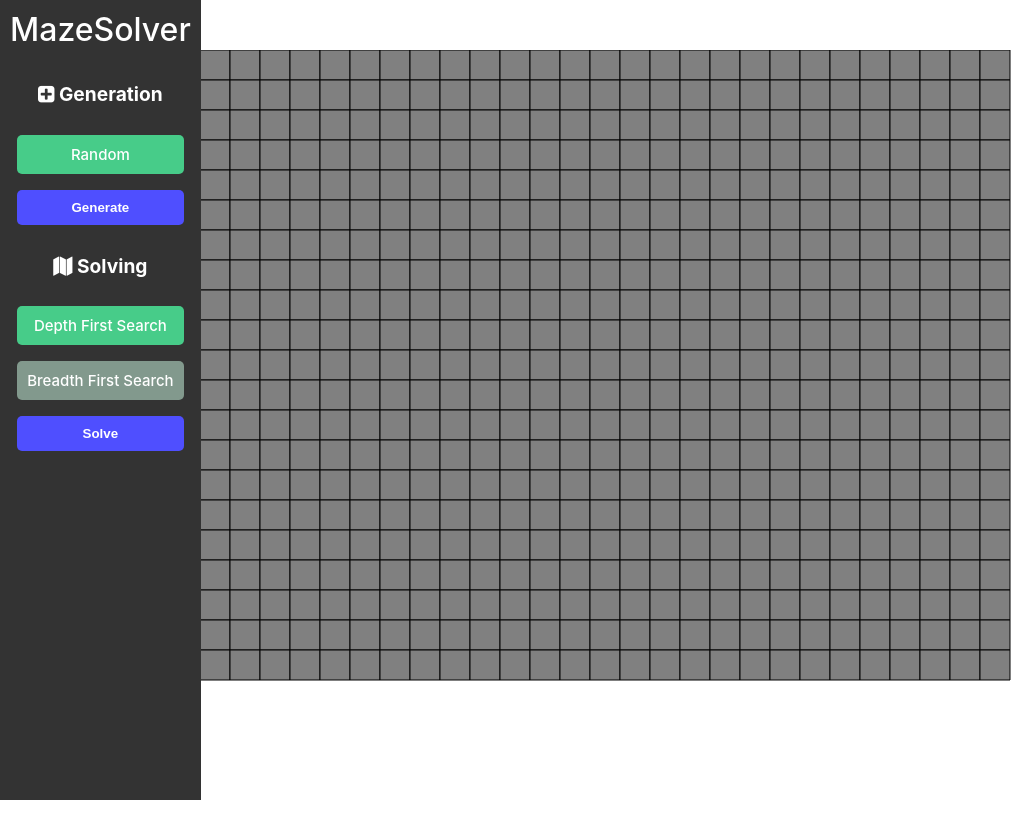
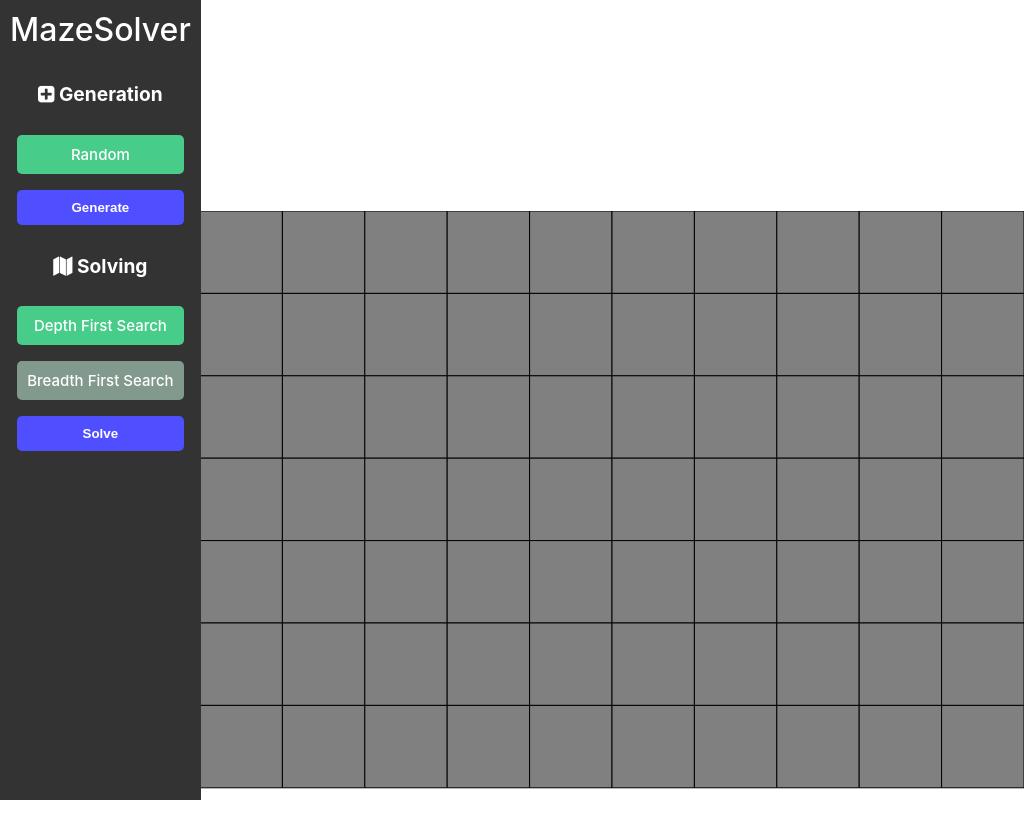
Before and after one commit to WukoSiric/vue-maze-visualizer, a Vue app: page / in a window 1024 px wide. Shown: the top 838 px of the page. Before the commit the page ends 800 px from the top, so only its background shows below. Built offline with nearby package versions, Linux system fonts and the light colour scheme.

Commit message:
Grid size adjusts depending on screen size

```diff
--- a/src/App.vue
+++ b/src/App.vue
@@ -27,15 +27,10 @@ const mazeGridRef = ref(null);
 
 <style scoped>
 
-  main {
-    padding-top: 50px;
-    margin: 7% 10%;
-  }
-
   @media (min-width: 1024px) {
     main {
       padding-left: 80px;
-      margin: 0% 120px;
+      margin: 4% 120px;
     }
   }
 
--- a/src/components/MazeGrid.vue
+++ b/src/components/MazeGrid.vue
@@ -8,7 +8,10 @@ export default {
     this.context = this.canvas.getContext("2d");
     this.canvas.width = window.innerWidth - 200;
     this.canvas.height = window.innerHeight - 150;
-    this.gapSize = 30;
+    this.gapSize = this.canvas.width / 10;
+    if (this.canvas.width > 1024) {
+      this.gapSize = 30;
+    }
     this.rows = Math.floor(this.canvas.width / this.gapSize);
     this.columns= Math.floor(this.canvas.height / this.gapSize);
     this.maze = new Maze(this.rows, this.columns, this.gapSize, this.context);
@@ -30,4 +33,11 @@ export default {
 </template>
 
 <style>
+  @media(max-width: 1024px) {
+    canvas {
+      display:block;
+      margin: auto;
+      margin-top: 30%;
+    }
+  }
 </style>
--- a/src/components/Navbar.vue
+++ b/src/components/Navbar.vue
@@ -12,6 +12,9 @@ export default {
   methods: {
     toggleMenu() {
       this.menuExpanded = !this.menuExpanded;
+    },
+    closeMenu() {
+      this.menuExpanded = false;
     },
     updateIsMobile() {
       this.isMobile = window.innerWidth < 1024;
@@ -50,7 +53,7 @@ export default {
         <input type="radio" value="random" id="random" checked />
         Random
       </label>
-      <button @click="generateMaze">Generate</button>
+      <button @click="generateMaze(); closeMenu()">Generate</button>
       <h1><i class="fa fa-map"></i> Solving</h1>
       <label class="radio-container">
         <input type="radio" v-model="solvingAlgorithm" value="DFS" id="dfs" name="solvingAlgorithm" checked />
@@ -60,7 +63,7 @@ export default {
         <input type="radio" v-model="solvingAlgorithm" value="BFS" id="bfs" name="solvingAlgorithm" />
         Breadth First Search
       </label>
-      <button @click="solveMaze">Solve</button>
+      <button @click="solveMaze(); closeMenu()">Solve</button>
     </div>
   </div>
 </template>
```
